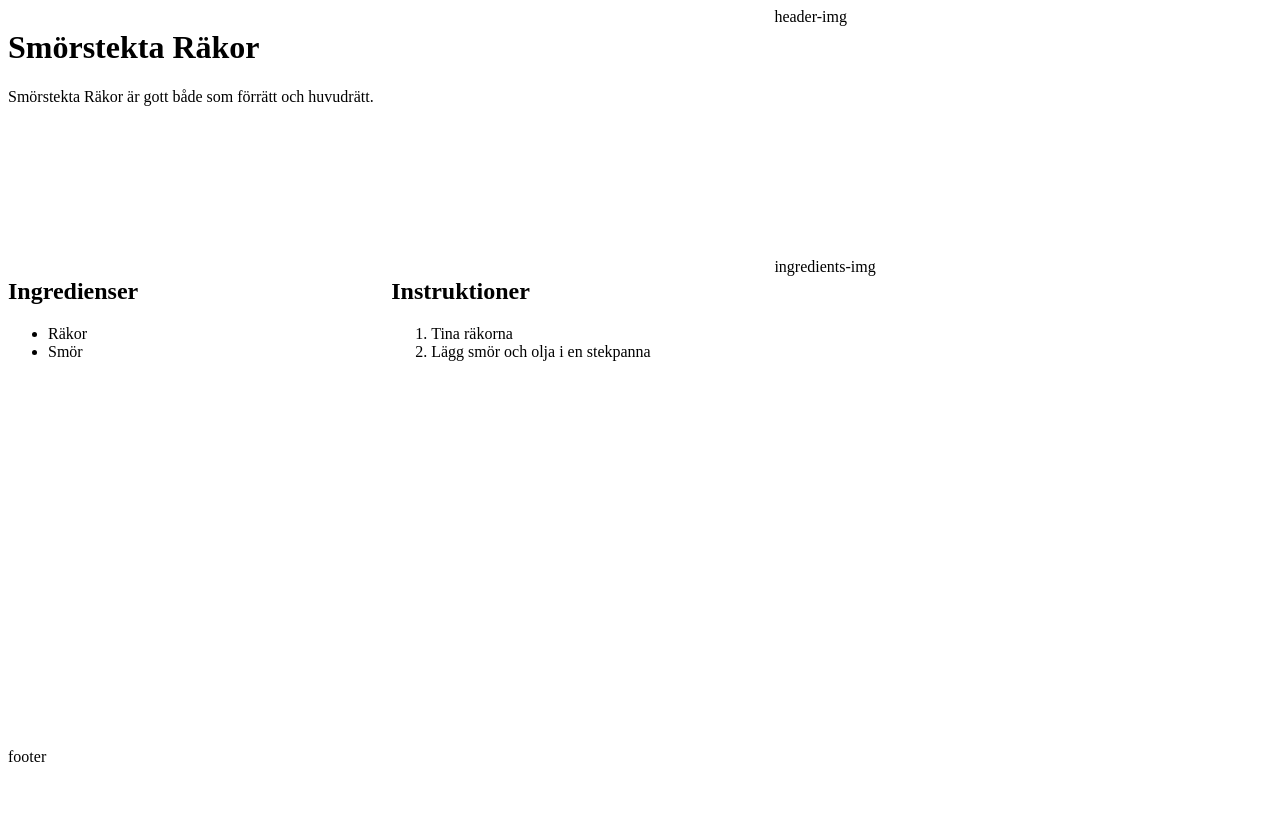
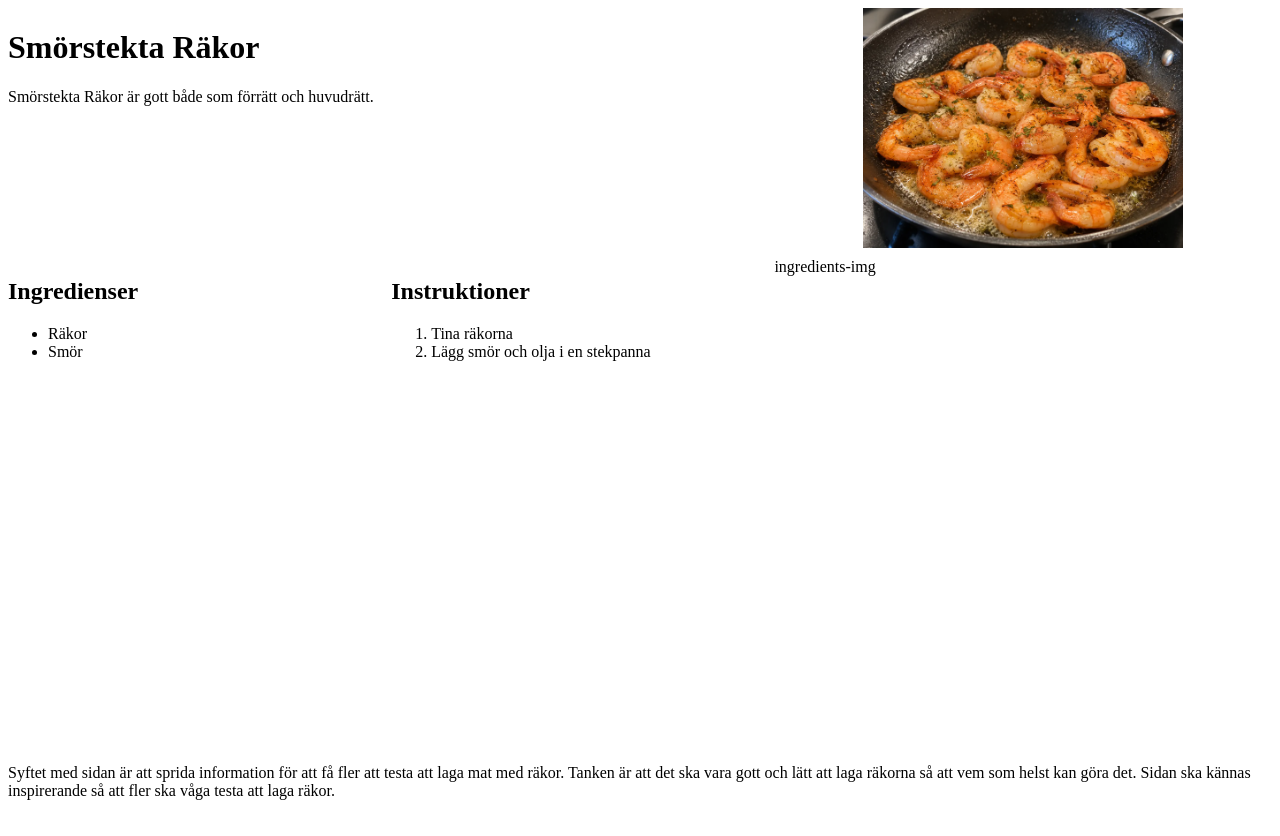
Before and after one commit to Coolpal-real/Webb_projekt_matrecept, a plain HTML site: page index.html in a window 1280 px wide. Drawn offline with Linux system fonts and the light colour scheme.

Commit message:
Första bild gjord

```diff
--- a/index.html
+++ b/index.html
@@ -11,7 +11,9 @@
         <h1>Smörstekta Räkor</h1>
         <p>Smörstekta Räkor är gott både som förrätt och huvudrätt.</p>
     </div>
-    <div class="header-img">header-img</div>
+    <div class="header-img">
+        <img src="./img/Smörstekta räkor.webp" alt="Smörstekta Räkor">
+    </div>
     <div class="ingredients">
         <h2>Ingredienser</h2>
         <ul>
@@ -27,6 +29,8 @@
         </ol>
     </div>
     <div class="ingredients-img">ingredients-img</div>
-    <div class="footer">footer</div>
+    <div class="footer">
+        <p>Syftet med sidan är att sprida information för att få fler att testa att laga mat med  räkor. Tanken är att det ska vara gott och lätt att laga räkorna så att vem som helst kan göra det. Sidan ska kännas inspirerande så att fler ska våga testa att laga räkor.</p>
+    </div>
 </body>
 </html>
--- a/style.css
+++ b/style.css
@@ -20,6 +20,12 @@ body{
 .instructions { grid-area: instructions;}
 .ingredients-img { grid-area: ingredients-img;}
 .footer { grid-area: footer;}
-header{
-    background-color: #14AE5C;
+
+.header-img img
+{
+    width: 100%;
+    height: 100%;
+    object-fit: contain;
+    min-width: 0;
+    min-height: 0;
 }
```
Also changed, not shown: img/Smörstekta räkor.webp (added).
